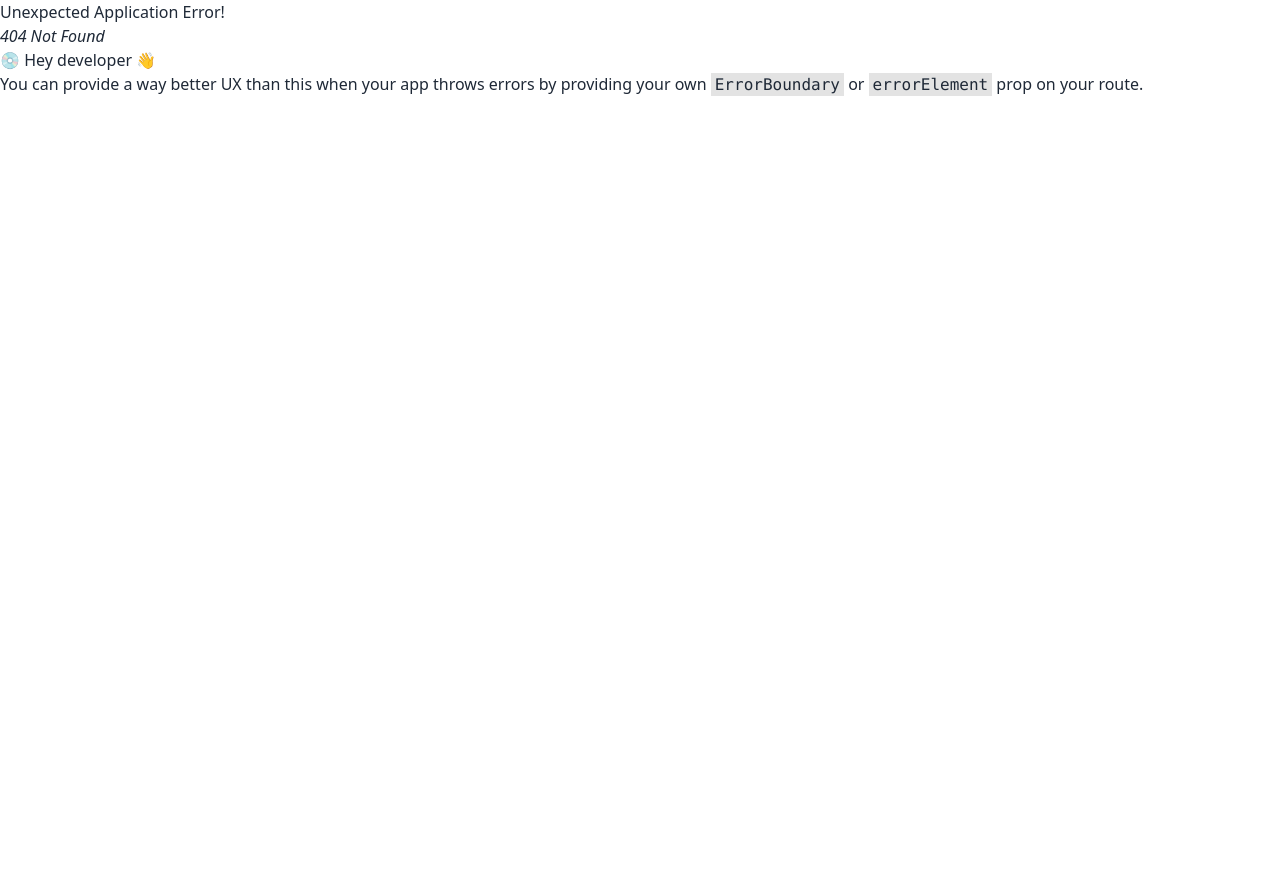
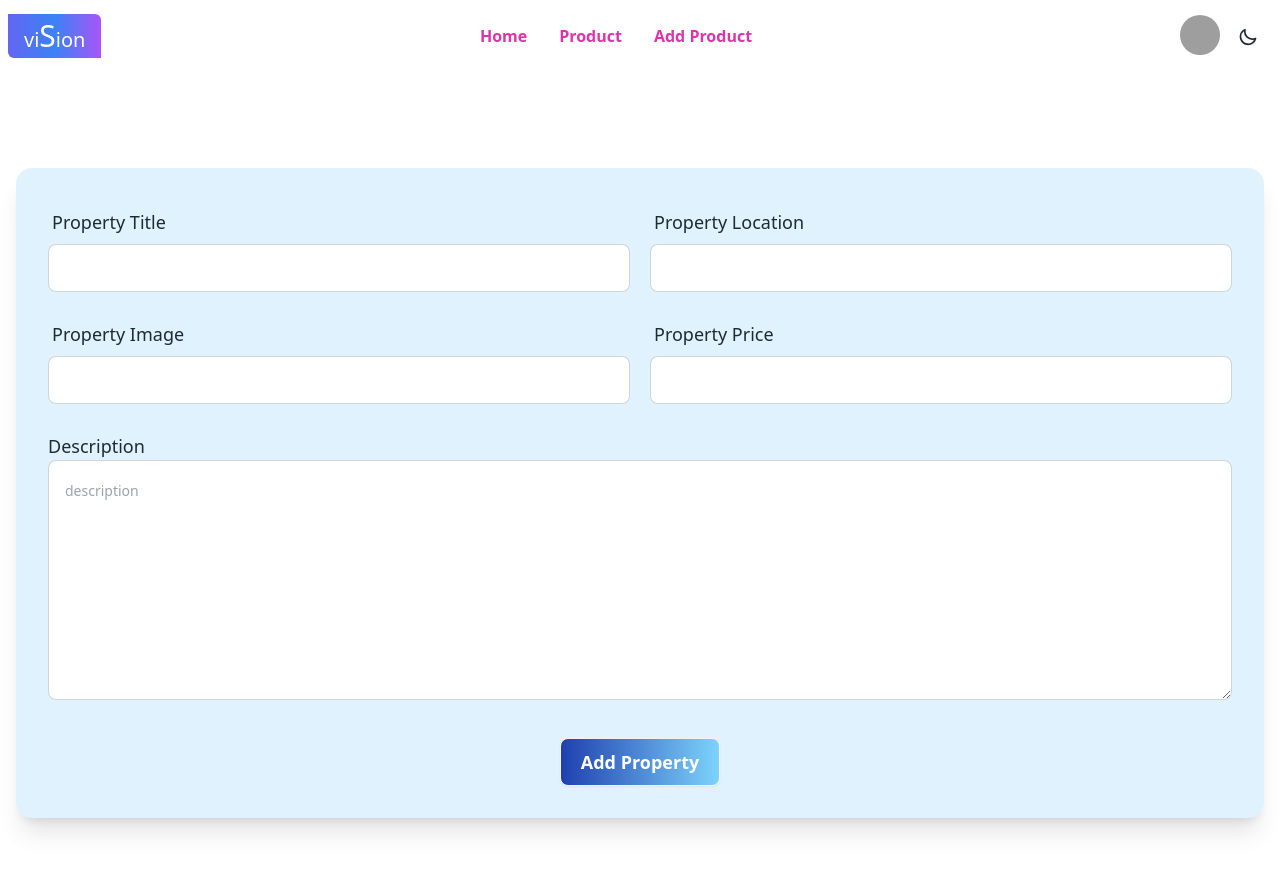
Before and after one commit to Kasfia-Mostafa-S/Vision-Client-Site, a React (Vite) app: page /addProducts in a window 1280 px wide. Before the commit this address had no page. Shown: the top 872 px of the page. Before the commit the page ends 800 px from the top, so only its background shows below. Built offline with nearby package versions, Linux system fonts and the light colour scheme; grey boxes are pictures that could not be loaded.

Commit message:
toggle dark mode added

```diff
--- /dev/null
+++ b/src/AddProduct/AddProducts.jsx
@@ -0,0 +1,140 @@
+import Swal from "sweetalert2";
+import useAxiosPublic from '../Hooks/useAxiosPublic'
+
+
+const AddProducts = () => {
+  const axiosPublic = useAxiosPublic()
+
+  const handleAddProperty = (event) => {
+    event.preventDefault();
+    const form = event.target;
+    const property_image = form.property_image.value;
+    const property_location = form.property_location.value;
+    const property_title = form.property_title.value;
+    const property_price = form.property_price.value;
+    const agent_name = form.agent_name.value;
+    const email = form.email.value;
+    const agent_image = form.agent_image.value;
+    const description = form.description.value;
+    const status = form.status.value;
+
+    const newAddProperty = {
+      property_image,
+      property_location,
+      property_title,
+      property_price,
+      email,
+      agent_name,
+      agent_image,
+      description,
+      status
+    };
+
+    axiosPublic.post("/property", newAddProperty).then((res) => {
+      console.log(res.data);
+      if (res.data.insertedId) {
+        Swal.fire({
+          position: "top-center",
+          icon: "success",
+          title: "Property added",
+          showConfirmButton: false,
+          timer: 1500,
+        });
+      }
+    });
+  };
+
+  return (
+    <div>
+
+      <div className="max-w-7xl mx-auto my-20 ">
+        <div className="hero-content flex-col">
+          <div className="card w-full shadow-xl bg-sky-100 ">
+            <form onSubmit={handleAddProperty} className="card-body h-full">
+              <div className=" grid grid-cols-2 gap-5">
+                <div className="form-control grid">
+                  <label className="label">
+                    <span className="label-text text-lg">Property Title</span>
+                  </label>
+                  <input
+                    name="property_title"
+                    type="text"
+                    placeholder=""
+                    className="input input-bordered text-gray-600"
+                    required
+                  />
+                </div>
+                <div className="form-control">
+                  <label className="label">
+                    <span className="label-text text-lg">
+                      Property Location
+                    </span>
+                  </label>
+                  <input
+                    name="property_location"
+                    type="text"
+                    placeholder=""
+                    className="input input-bordered text-gray-600"
+                    required
+                  />
+                </div>
+                <div className="form-control">
+                  <label className="label">
+                    <span className="label-text text-lg">Property Image</span>
+                  </label>
+                  <input
+                    name="property_image"
+                    type="text"
+                    placeholder=""
+                    className="input input-bordered text-gray-600"
+                    required
+                  />
+                </div>
+                <div className="form-control">
+                  <label className="label">
+                    <span className="label-text text-lg">Property Price</span>
+                  </label>
+                  <input
+                    name="property_price"
+                    type="text"
+                    placeholder=""
+                    className="input input-bordered text-gray-600"
+                    required
+                  />
+                </div>
+                <div className="form-control">
+                  <input
+                    value="pending"
+                    name="status"
+                    type="text"
+                    placeholder=""
+                    className="input input-bordered text-gray-600"
+                    required
+                    hidden
+                  />
+                </div>
+              </div>
+              <div>
+                <p className="text-lg">Description</p>
+                <textarea
+                name="description"
+                  className="textarea textarea-bordered w-full text-gray-600 p-4 h-60"
+                  placeholder="description"
+                ></textarea>
+              </div>
+              <div className="flex justify-center gap-4">
+                <div className="form-control mt-6 flex items-center">
+                  <button className="btn w-40 text-white text-lg bg-gradient-to-r from-blue-800 to-sky-300">
+                    Add Property
+                  </button>
+                </div>
+              </div>
+            </form>
+          </div>
+        </div>
+      </div>
+    </div>
+  );
+};
+
+export default AddProducts;
--- a/src/HomePage/Navbar/Navbar.jsx
+++ b/src/HomePage/Navbar/Navbar.jsx
@@ -1,11 +1,11 @@
-import { useContext } from "react";
+import { useContext, useEffect } from "react";
 import { useState } from "react";
 import { Link, NavLink, useNavigate } from "react-router-dom";
 import { AuthContext } from "../../Components/AuthProvider/Authentication";
 
 const Navbar = () => {
   const [error, setError] = useState("");
-  const { user ,logOut} = useContext(AuthContext) || {};
+  const { user, logOut } = useContext(AuthContext) || {};
   // console.log(user)
   const navigate = useNavigate();
 
@@ -51,7 +51,7 @@
       </li>
       <li>
         <NavLink
-          to="/addProduct"
+          to="/addProducts"
           className={({ isActive, isPending }) =>
             isPending
               ? "pending"
@@ -66,8 +66,28 @@
     </>
   );
 
+  // use theme from local storage if available or set light theme
+  const [theme, setTheme] = useState(
+    localStorage.getItem("theme") ? localStorage.getItem("theme") : "light"
+  );
+  // update state on toggle
+  const handleToggle = (e) => {
+    if (e.target.checked) {
+      setTheme("black");
+    } else {
+      setTheme("light");
+    }
+  };
+  // set theme state in localstorage on mount & also update localstorage on state change
+  useEffect(() => {
+    localStorage.setItem("theme", theme);
+    const localTheme = localStorage.getItem("theme");
+    // add custom data-theme attribute to html tag required to update theme using DaisyUI
+    document.querySelector("html").setAttribute("data-theme", localTheme);
+  }, [theme]);
+
   return (
-    <div>
+    <div className="max-w-7xl mx-auto">
       <div className="navbar bg-base-100">
         <div className="navbar-start">
           <a className="bg-gradient-to-r from-indigo-500 via-blue-500 to-purple-500 py-1 px-4 text-center rounded-tr-md rounded-bl-md text-xl text-white">
@@ -77,47 +97,70 @@
         <div className="navbar-center hidden lg:flex">
           <ul className="menu menu-horizontal px-1">{navOptions}</ul>
         </div>
-         <div className="navbar-end">
+
+        <div className="navbar-end">
           <div className="dropdown dropdown-end">
             <label tabIndex={0} className="btn btn-ghost btn-circle avatar">
               <div className="w-10 rounded-full">
-                {
-                  user ? <img
-                  alt=""
-                  src={user?.photoURL}
-                />:<img
-                alt=""
-                src='https://i.ibb.co/3mrC5qK/966-9665493-my-profile-icon-blank-profile-image-circle.jpg'
-              />
-                }
-
+                {user ? (
+                  <img alt="" src={user?.photoURL} />
+                ) : (
+                  <img
+                    alt=""
+                    src="https://i.ibb.co/3mrC5qK/966-9665493-my-profile-icon-blank-profile-image-circle.jpg"
+                  />
+                )}
               </div>
             </label>
             <ul
               tabIndex={0}
-              className="menu menu-sm dropdown-content mt-3 z-[1] p-2 shadow bg-base-100 rounded-box w-52"
+              className="menu menu-sm dropdown-content mt-2 mr-5 z-[1] pl-5 shadow bg-base-100 rounded-box w-52"
             >
-              <li>
-                <a>Profile</a>
-              </li>
-              <li>
-                <a>Settings</a>
-              </li>
               {user ? (
                 <li>
-                  <a onClick={handleSignOut} className="text-black">
+                  <a onClick={handleSignOut} className="text-white">
                     Log Out
                   </a>
                 </li>
               ) : (
                 <Link to="/login">
                   <li>
-                    <a className="text-black">Login</a>
+                    <a className="text-white bg-sky-400">Login</a>
                   </li>
                 </Link>
               )}
             </ul>
           </div>
+        </div>
+
+        <div className="flex-none">
+          {/* Toggle button here */}
+          <button className="btn btn-square btn-ghost">
+            <label className="swap swap-rotate w-12 h-12">
+              <input
+                type="checkbox"
+                onChange={handleToggle}
+                // show toggle image based on localstorage theme
+                checked={theme === "light" ? false : true}
+              />
+              {/* light theme sun image */}
+              <svg
+                className="swap-on fill-current w-5 h-10"
+                xmlns="http://www.w3.org/2000/svg"
+                viewBox="0 0 24 24"
+              >
+                <path d="M5.64,17l-.71.71a1,1,0,0,0,0,1.41,1,1,0,0,0,1.41,0l.71-.71A1,1,0,0,0,5.64,17ZM5,12a1,1,0,0,0-1-1H3a1,1,0,0,0,0,2H4A1,1,0,0,0,5,12Zm7-7a1,1,0,0,0,1-1V3a1,1,0,0,0-2,0V4A1,1,0,0,0,12,5ZM5.64,7.05a1,1,0,0,0,.7.29,1,1,0,0,0,.71-.29,1,1,0,0,0,0-1.41l-.71-.71A1,1,0,0,0,4.93,6.34Zm12,.29a1,1,0,0,0,.7-.29l.71-.71a1,1,0,1,0-1.41-1.41L17,5.64a1,1,0,0,0,0,1.41A1,1,0,0,0,17.66,7.34ZM21,11H20a1,1,0,0,0,0,2h1a1,1,0,0,0,0-2Zm-9,8a1,1,0,0,0-1,1v1a1,1,0,0,0,2,0V20A1,1,0,0,0,12,19ZM18.36,17A1,1,0,0,0,17,18.36l.71.71a1,1,0,0,0,1.41,0,1,1,0,0,0,0-1.41ZM12,6.5A5.5,5.5,0,1,0,17.5,12,5.51,5.51,0,0,0,12,6.5Zm0,9A3.5,3.5,0,1,1,15.5,12,3.5,3.5,0,0,1,12,15.5Z" />
+              </svg>
+              {/* dark theme moon image */}
+              <svg
+                className="swap-off fill-current w-5 h-10"
+                xmlns="http://www.w3.org/2000/svg"
+                viewBox="0 0 24 24"
+              >
+                <path d="M21.64,13a1,1,0,0,0-1.05-.14,8.05,8.05,0,0,1-3.37.73A8.15,8.15,0,0,1,9.08,5.49a8.59,8.59,0,0,1,.25-2A1,1,0,0,0,8,2.36,10.14,10.14,0,1,0,22,14.05,1,1,0,0,0,21.64,13Zm-9.5,6.69A8.14,8.14,0,0,1,7.08,5.22v.27A10.15,10.15,0,0,0,17.22,15.63a9.79,9.79,0,0,0,2.1-.22A8.11,8.11,0,0,1,12.14,19.73Z" />
+              </svg>
+            </label>
+          </button>
         </div>
       </div>
     </div>
--- a/src/main.jsx
+++ b/src/main.jsx
@@ -4,6 +4,7 @@
 import "./index.css";
 import Home from "./HomePage/Home";
 import Login from "./Login/Login";
+import AddProducts from "./AddProduct/AddProducts";
 
 
 const router = createBrowserRouter([
@@ -15,6 +16,10 @@
         path: "login",
         element: <Login />,
       },
+      {
+        path: "addProducts",
+        element: <AddProducts />,
+      },
     ],
   },
 ]);
```
